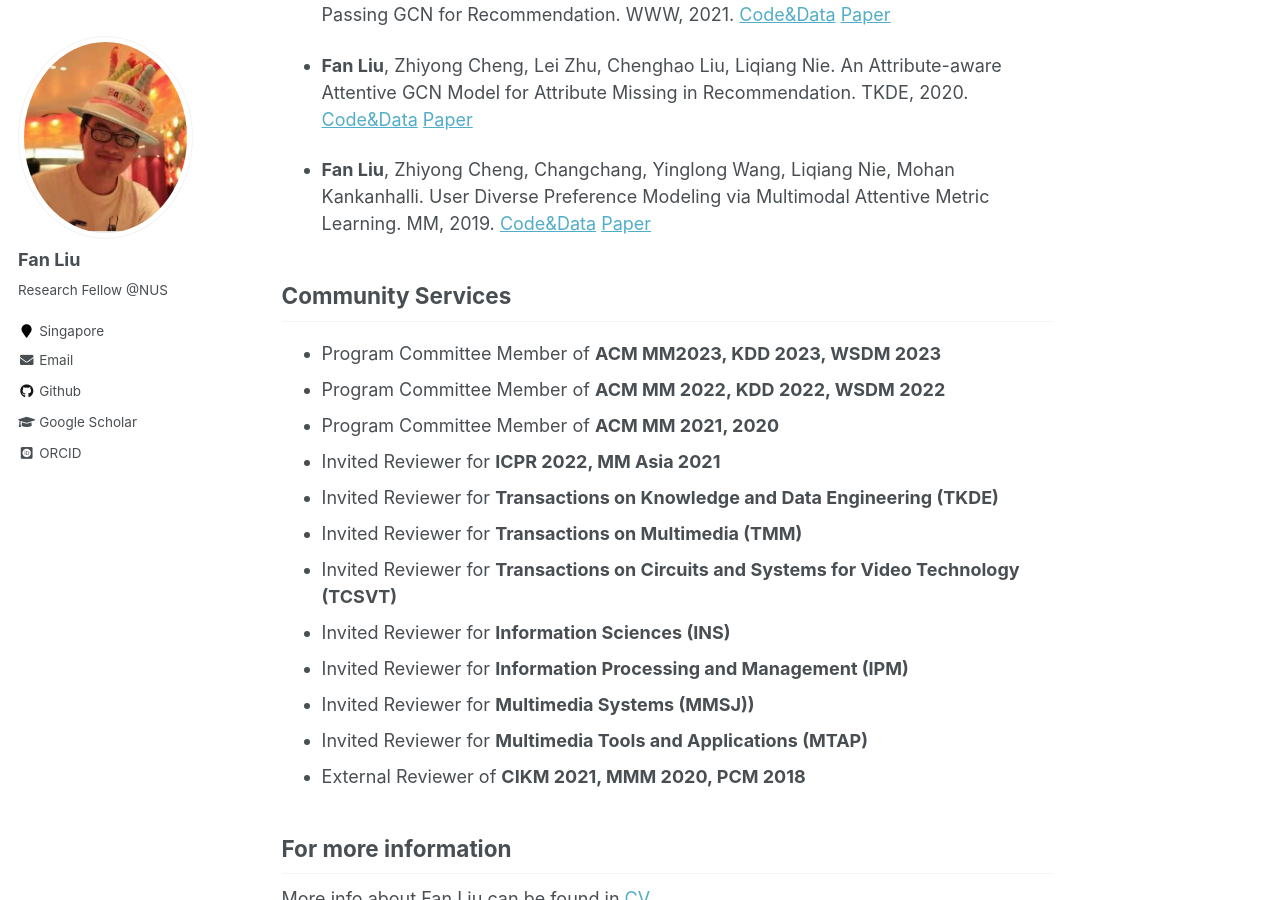
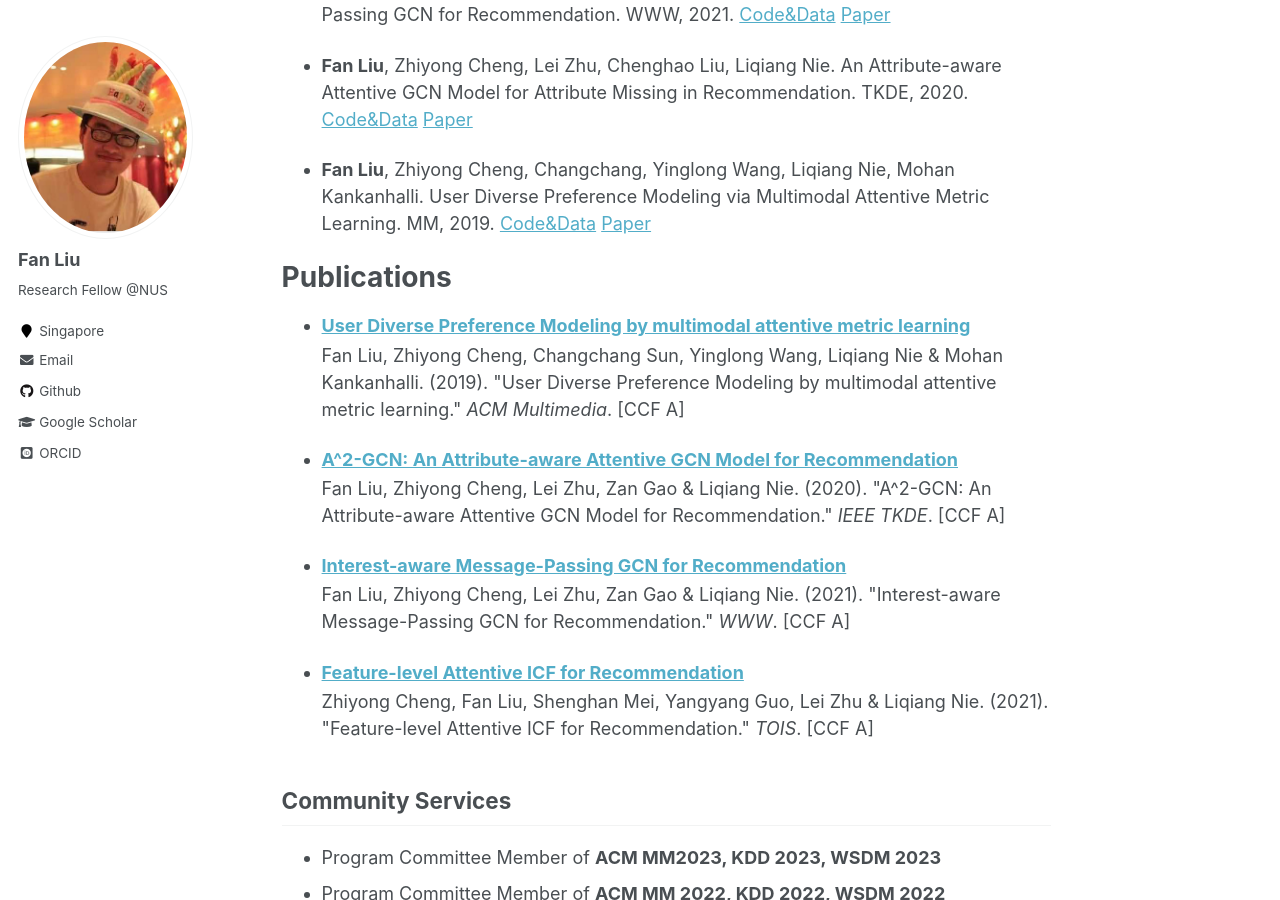
Before and after one commit to liufancs/liufancs.github.io, a Jekyll site: the page built from _pages/about.md, in a window 1280 px wide and 900 px high, scrolled down 1377 px. Built offline with Jekyll 4.4.1, drawn with Linux system fonts in a browser that asks for light colours; some web fonts are replaced.

Commit message:
Update about.md

```diff
--- a/_pages/about.md
+++ b/_pages/about.md
@@ -38,6 +38,12 @@ Recommendation. MM, 2023. [Code&Data](https://github.com/HuilinChenJN/SGFD)
 
 * **Fan Liu**, Zhiyong Cheng, Changchang, Yinglong Wang, Liqiang Nie, Mohan Kankanhalli. User Diverse Preference Modeling via Multimodal Attentive Metric Learning. MM, 2019. [Code&Data](https://github.com/liufancs/MAML) [Paper](https://arxiv.org/abs/1908.07738)
 
+Publications
+======
+  <ul>{% for post in site.publications %}
+    {% include archive-single-cv.html %}
+  {% endfor %}</ul>
+
 ## Community Services
 * Program Committee Member of **ACM MM2023, KDD 2023, WSDM 2023**
 * Program Committee Member of **ACM MM 2022, KDD 2022, WSDM 2022**
```
